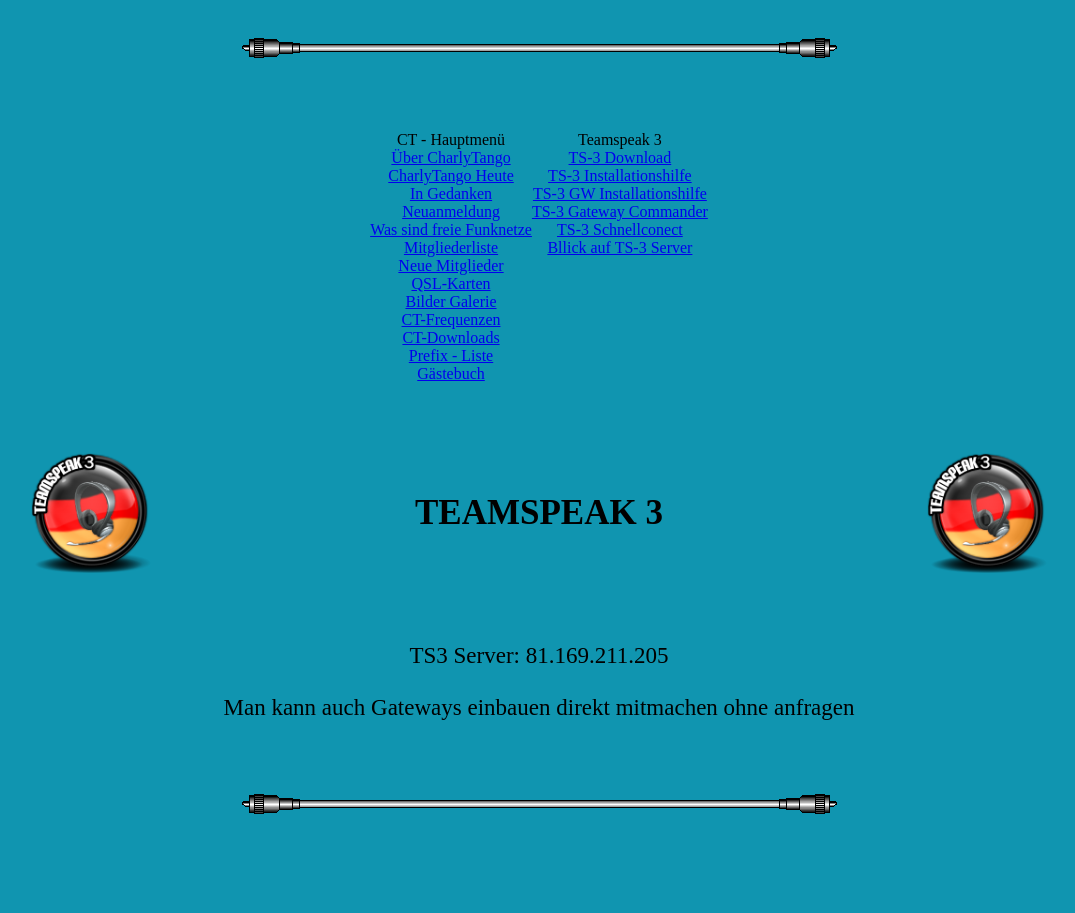
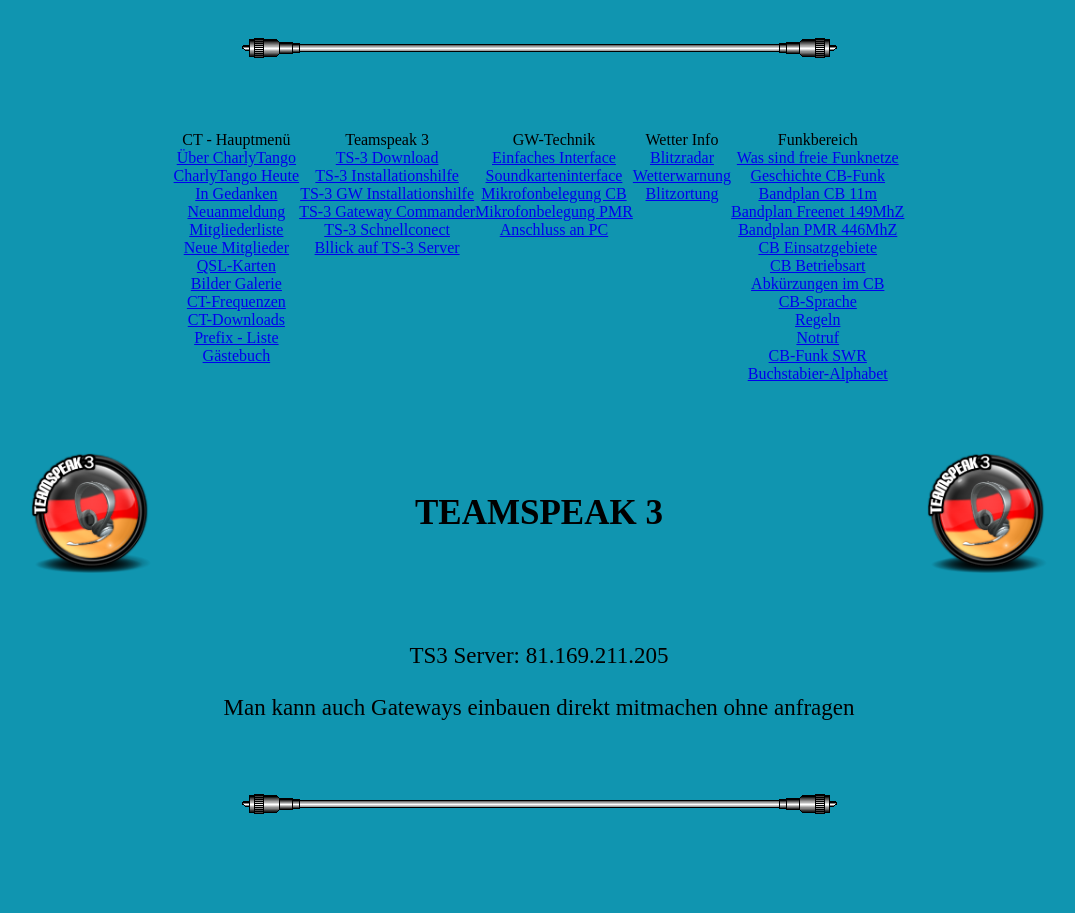
Before and after one commit to nineh90/dx-charlytango, a plain HTML site: page index.html in a window 1280 px wide. Shown: the part 1060-1973 px from the top of the page, without its empty margins (101-1176 px from the left). Drawn offline with Linux system fonts and the light colour scheme.

Commit message:
update first Styling

```diff
--- a/index.html
+++ b/index.html
@@ -69,7 +69,6 @@
             <a href="#">CharlyTango Heute</a>
             <a href="#">In Gedanken</a>
             <a href="#">Neuanmeldung</a>
-            <a href="#">Was sind freie Funknetze</a>
             <a href="#">Mitgliederliste</a>
             <a href="#">Neue Mitglieder</a>
             <a href="#">QSL-Karten</a>
@@ -88,6 +87,40 @@
             <a href="#">TS-3 Gateway Commander</a>
             <a href="#">TS-3 Schnellconect</a>
             <a href="#">Bllick auf TS-3 Server</a>
+        </nav>
+
+        <!--GW-Technik-Menü-->
+        <nav class="d-flex column txt-center">
+            <a>GW-Technik</a>
+            <a href="#">Einfaches Interface</a>
+            <a href="#">Soundkarteninterface</a>
+            <a href="#">Mikrofonbelegung CB</a>
+            <a href="#">Mikrofonbelegung PMR</a>
+            <a href="#">Anschluss an PC</a>
+        </nav>
+        <!--Weather-->
+        <nav class="d-flex column txt-center">
+            <a>Wetter Info</a>
+            <a href="#">Blitzradar</a>
+            <a href="#">Wetterwarnung</a>
+            <a href="#">Blitzortung</a>
+        </nav>
+        <!--Funkbereich-->
+        <nav class="d-flex column txt-center">
+            <a>Funkbereich</a>
+            <a href="#">Was sind freie Funknetze</a>
+            <a href="#">Geschichte CB-Funk</a>
+            <a href="#">Bandplan CB 11m</a>
+            <a href="#">Bandplan Freenet 149MhZ</a>
+            <a href="#">Bandplan PMR 446MhZ</a>
+            <a href="#">CB Einsatzgebiete</a>
+            <a href="#">CB Betriebsart</a>
+            <a href="#">Abkürzungen im CB</a>
+            <a href="#">CB-Sprache</a>
+            <a href="#">Regeln</a>
+            <a href="#">Notruf</a>
+            <a href="#">CB-Funk SWR</a>
+            <a href="#">Buchstabier-Alphabet</a>
         </nav>
 
 
```
